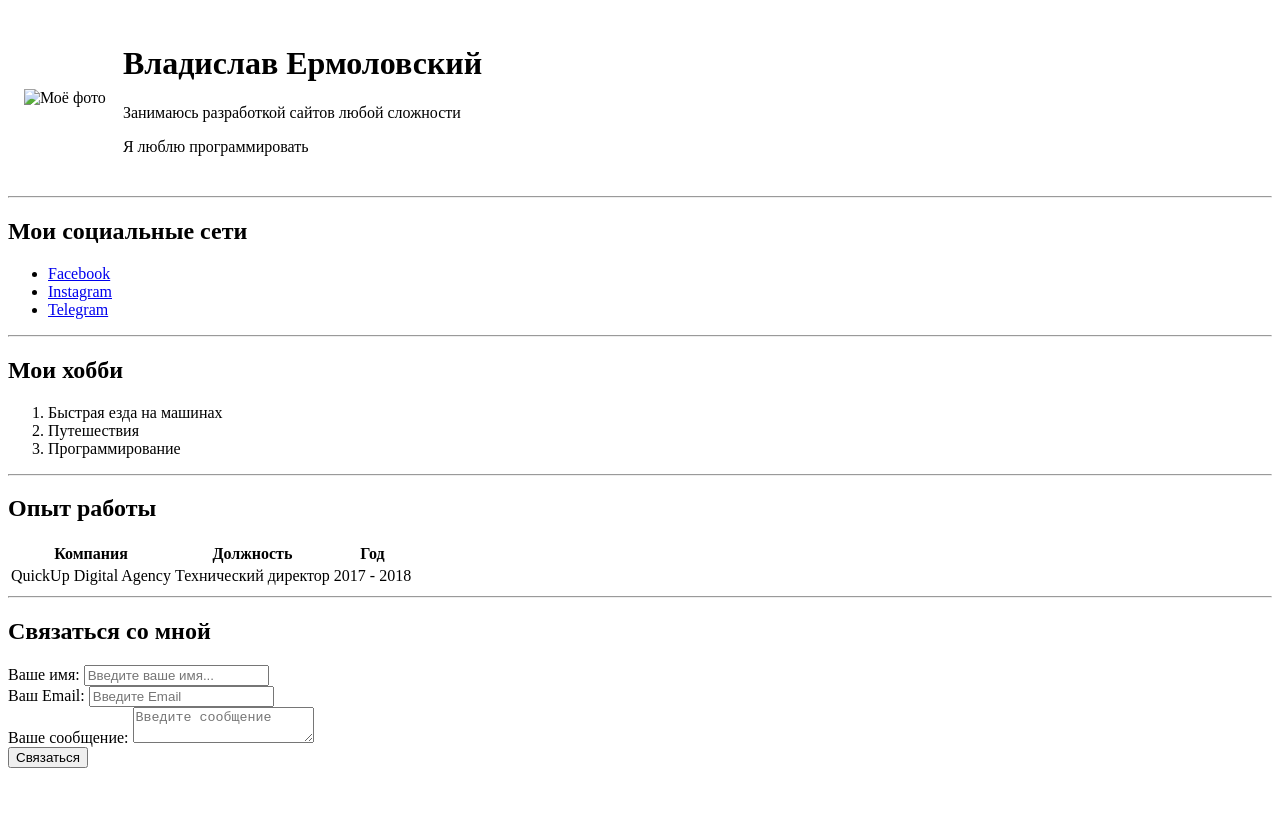
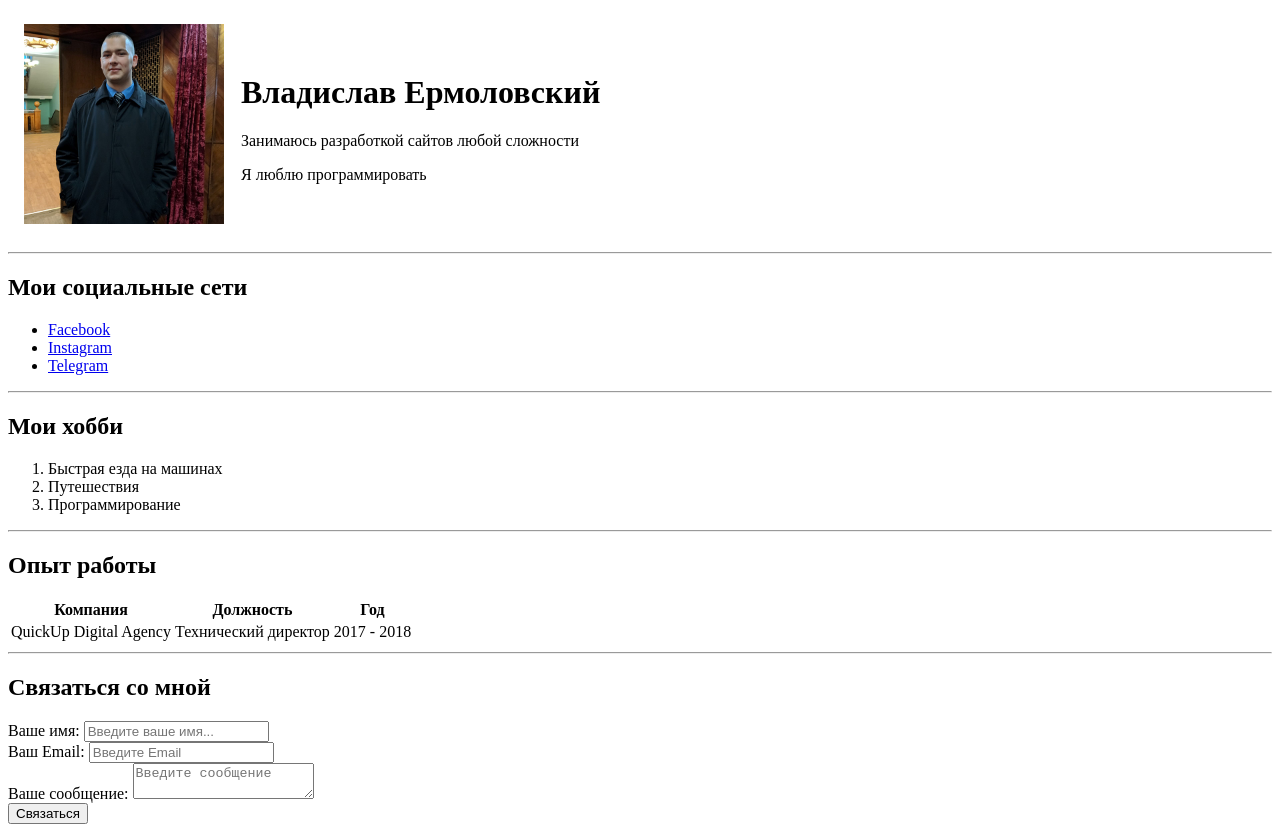
Before and after one commit to VladislavEV/cv, a plain HTML site: page index.html in a window 1280 px wide. Before the commit the page ends 800 px from the top, so only its background shows below. Drawn offline with Linux system fonts and the light colour scheme.

Commit message:
Update index.html

```diff
--- a/index.html
+++ b/index.html
@@ -10,7 +10,7 @@
     <table cellspacing="15">
         <tr>
             <td>
-                <img src="/img/avatar.jpg" width="200" alt="Моё фото">
+                <img src="avatar.jpg" width="200" alt="Моё фото">
             </td>
             <td>
                 <h1>Владислав Ермоловский</h1>
```
